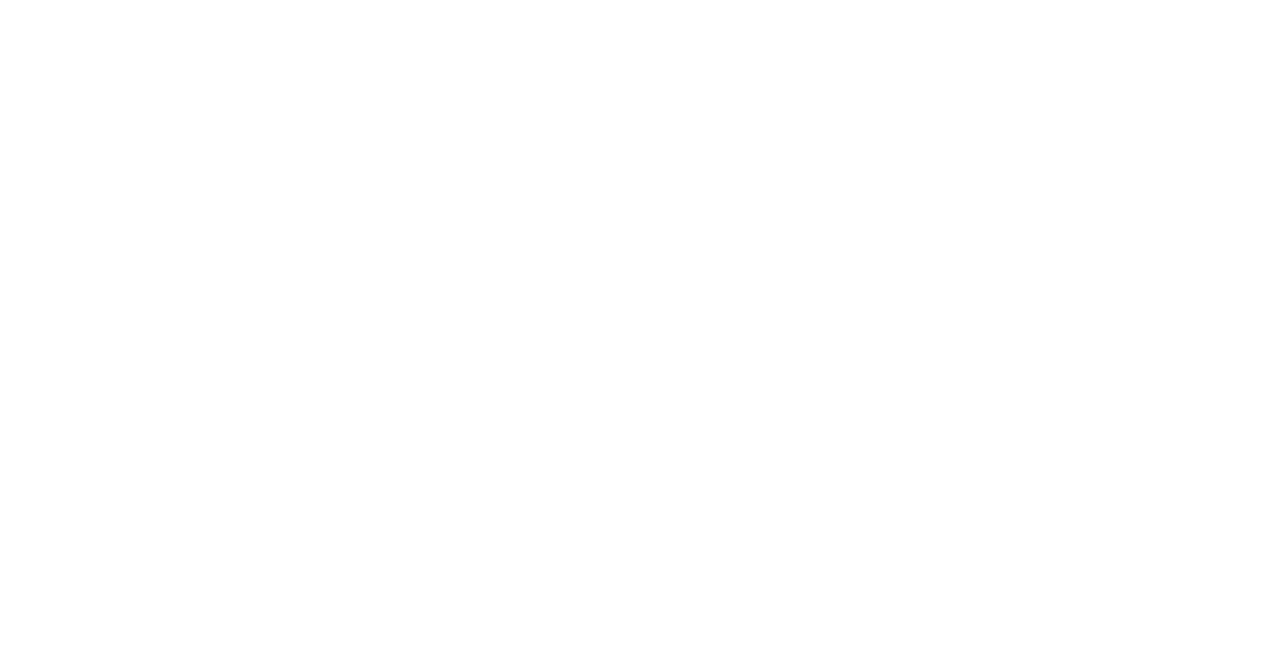
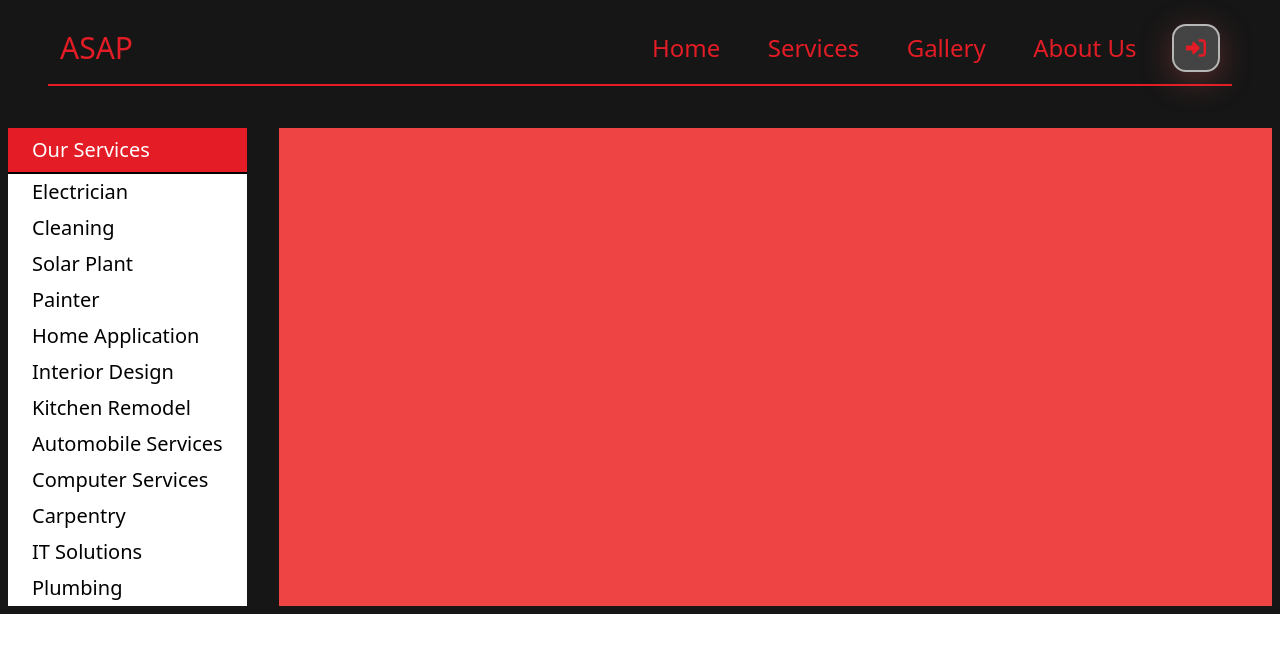
Before and after one commit to RoshanRv/ASAP, a React (Create React App) app: page /services in a window 1280 px wide. Before the commit this address had no page. Shown: the top 652 px of the page. Built offline with nearby package versions, Linux system fonts and the light colour scheme; a web font is replaced by a local one.

Commit message:
details page added

```diff
--- a/src/App.js
+++ b/src/App.js
@@ -7,15 +7,20 @@
 import Home from './Components/Home/Home';
 import Home2 from './Components/Home/Home2';
 import CustomCursor from './Components/CustomCursor';
+import DetailsPage from './Components/Details/DetailsPage';
+import Header from './Components/Header';
 
 function App() {
   return (
     <>
     <CustomCursor/>
+
     <Router>
+      <Header />
       <Routes>
         <Route path='/' element={<Home/>} />
         <Route path='/2' element={<Home2/>} />
+        <Route path='services' element={<DetailsPage/>} />
       </Routes>
     </Router>
     </>
--- /dev/null
+++ b/src/Components/Details/DetailsPage.jsx
@@ -0,0 +1,35 @@
+import React from 'react'
+import { Link } from 'react-router-dom'
+
+const DetailsPage = () => {
+  return (
+    <main className='p-6 lg:p-2 lg:pt-24 bg-mBlack '>
+        <section className='flex lg:flex-row flex-col gap-x-8 w-full' >
+            <aside className='text-whte bg-white text-xl w-max mt-8' >
+                <h1 className='bg-lRed px-6 p-2 text-white  border-b-2 border-black'>Our Services</h1>
+                <Link to={'electrician'}  ><h1 className='capitalize p-1 px-6 hover:bg-lBlack transition-all hover:text-white w-max ' >Electrician</h1></Link>
+                <Link to={'cleaning'}  ><h1 className='capitalize p-1 px-6 hover:bg-lBlack transition-all hover:text-white w-max ' >cleaning</h1></Link>
+                <Link to={'solarPlant'}  ><h1 className='capitalize p-1 px-6 hover:bg-lBlack transition-all hover:text-white w-max ' >solar Plant</h1></Link>
+                <Link to={'painter'}  ><h1 className='capitalize p-1 px-6 hover:bg-lBlack transition-all hover:text-white w-max ' >painter</h1></Link>
+                <Link to={'homeApplication'}  ><h1 className='capitalize p-1 px-6 hover:bg-lBlack transition-all hover:text-white w-max ' >home Application</h1></Link>
+                <Link to={'interiorDesign'}  ><h1 className='capitalize p-1 px-6 hover:bg-lBlack transition-all hover:text-white w-max ' >interior Design</h1></Link>
+                <Link to={'kitchenRemodel'}  ><h1 className='capitalize p-1 px-6 hover:bg-lBlack transition-all hover:text-white w-max ' >kitchen Remodel</h1></Link>
+                <Link to={'automobileService'}  ><h1 className='capitalize p-1 px-6 hover:bg-lBlack transition-all hover:text-white w-max ' >automobile Services</h1></Link>
+                <Link to={'computerServices'}  ><h1 className='capitalize p-1 px-6 hover:bg-lBlack transition-all hover:text-white w-max ' >computer Services</h1></Link>
+                <Link to={'carpentry'}  ><h1 className='capitalize p-1 px-6 hover:bg-lBlack transition-all hover:text-white w-max ' >carpentry</h1></Link>
+                <Link to={'itSolutions'}  ><h1 className='capitalize p-1 px-6 hover:bg-lBlack transition-all hover:text-white w-max ' >IT Solutions</h1></Link>
+                <Link to={'plumbing'}  ><h1 className='capitalize p-1 px-6 hover:bg-lBlack transition-all hover:text-white w-max ' >plumbing</h1></Link>
+            </aside>
+
+            <div className='bg-red-500 w-full mt-8 '>
+
+            </div>
+
+        </section>
+
+
+    </main>
+  )
+}
+
+export default DetailsPage
--- a/src/Components/Header.jsx
+++ b/src/Components/Header.jsx
@@ -1,20 +1,21 @@
 import React,{useState} from 'react'
+import { Link } from 'react-router-dom'
 import { FontAwesomeIcon } from '@fortawesome/react-fontawesome'
 import { faRightToBracket ,faUser,faArrowDown,faBars,faClose,faImages,faBoltLightning,faCircleInfo,faHome} from '@fortawesome/free-solid-svg-icons'
 
 
-const Header = ({data}) => {
+const Header = () => {
 
     const [showSideNav,setShowSideNav]=useState(false)
 
   return (
     <header className='absolute slideDown top-0 left-0 p-3 lg:px-12 text-black w-full transition-all duration-500'>
         <nav className="flex text-black/60 justify-between items-center w-full border-b-[2px] border-lRed  p-3 transition-all duration-500 " >
-            <h1 className="text-3xl transition-all duration-500 text-lRed"  >ASAP</h1>
+            <h1 className="text-3xl transition-all duration-500 text-lRed">ASAP</h1>
             {/*     tab , lap     */}
-            <div className=" justify-between hidden md:flex w-1/2 items-center text-lRed">
-                <h1 className="lg:text-2xl text-xl  items-center cursor-pointer text-shaho  px-3 py-2 transition-all duration-500 ho " data-head='ome'  >Home</h1>
-                <h1 className="lg:text-2xl text-xl  items-center cursor-pointer text-shaho px-3 py-2 transition-all duration-500"  >Services</h1>
+            <div className=" justify-between hidden z-20 md:flex w-1/2 items-center text-lRed">
+                <h1 className="lg:text-2xl text-xl  items-center cursor-pointer text-shaho  px-3 py-2 transition-all duration-500" >Home</h1>
+                <Link to={'services'} className="lg:text-2xl text-xl  items-center cursor-pointer text-shaho  px-3 py-2 transition-all duration-500"  >Services</Link>
                 <h1 className="lg:text-2xl text-xl  items-center cursor-pointer text-shaho px-3 py-2 transition-all duration-500"  >Gallery</h1>
                 <h1 className="lg:text-2xl text-xl  items-center cursor-pointer text-shaho px-3 py-2 transition-all duration-500"  >About Us</h1>
                 <button className='lg:text-xl text-lg glass p-2 rounded-xl px-3 transition-all duration-500 text-lRed'  ><FontAwesomeIcon icon={faRightToBracket} /></button>
@@ -26,7 +27,7 @@
                 onClick={()=>setShowSideNav(true)} ><FontAwesomeIcon icon={faBars} /></button>
             </div>
             {/*         Side Nav         */}
-            <div className={`fixed flex md:hidden  flex-col justify-center items-center w-full h-full z-20 top-0 ${showSideNav?'right-0':'-right-full'} transition-all duration-500`} style={{backgroundColor:data.color}}>
+            <div className={`fixed flex md:hidden  flex-col justify-center items-center w-full h-full z-20 top-0 ${showSideNav?'right-0':'-right-full'} transition-all duration-500`} >
                 {/*     CLOSE BTN */}
                 <button  className='text-2xl transition-all duration-500 px-4 absolute top-4 right-4 py-2 glass' onClick={()=>setShowSideNav(false)} ><FontAwesomeIcon icon={faClose} /></button>
                 <div className="text-white flex flex-col gap-y-10 transition-all duration-500"   >
--- a/src/Components/Home/Home.jsx
+++ b/src/Components/Home/Home.jsx
@@ -91,7 +91,6 @@
 
   return (
     <main className=' font-prompt overflow-hidden'  >
-      <Header data={serviceAssets[serviceAssetsIndex]} />
       <HomeHero serviceAssets={serviceAssets}  serviceAssetsIndex={serviceAssetsIndex} />
       <HomeSectionOne serviceAssets={serviceAssets}  serviceAssetsIndex={serviceAssetsIndex} />
       <section className=' '>
--- a/src/Components/Home/HomeHero.jsx
+++ b/src/Components/Home/HomeHero.jsx
@@ -76,7 +76,7 @@
 
 
             </div>
-            <div className='w-4/12 bg-blu-600 -z-0  absolute top-1/2 -translate-y-1/2  fadeIn right-1/2 translate-x-1/2 h-screen self-end text-center  hidden md:flex justify-center flex-col items-center'>
+            <div className='w-4/12  -z-0  absolute top-1/2 -translate-y-1/2  fadeIn right-1/2 translate-x-1/2 h-screen self-end text-center  hidden md:flex justify-center flex-col items-center'>
                 {serviceAssets.map((data,i)=>(
 
                         <img key={i} src={serviceList[data.bg]} alt="" className={`lg:h-[22rem]  h-[16rem]  mx-auto absolute top-3/4 -translate-y-1/2 right-0 translate-x-1/2 transition-all ease-in-out duration-[2000ms] ${serviceAssetsIndex==i?' opacity-100 scale-100':'opacity-0 scale-75 '} `} />
```
Also changed, not shown: src/Components/Details/ServicesInfo.jsx (added).
